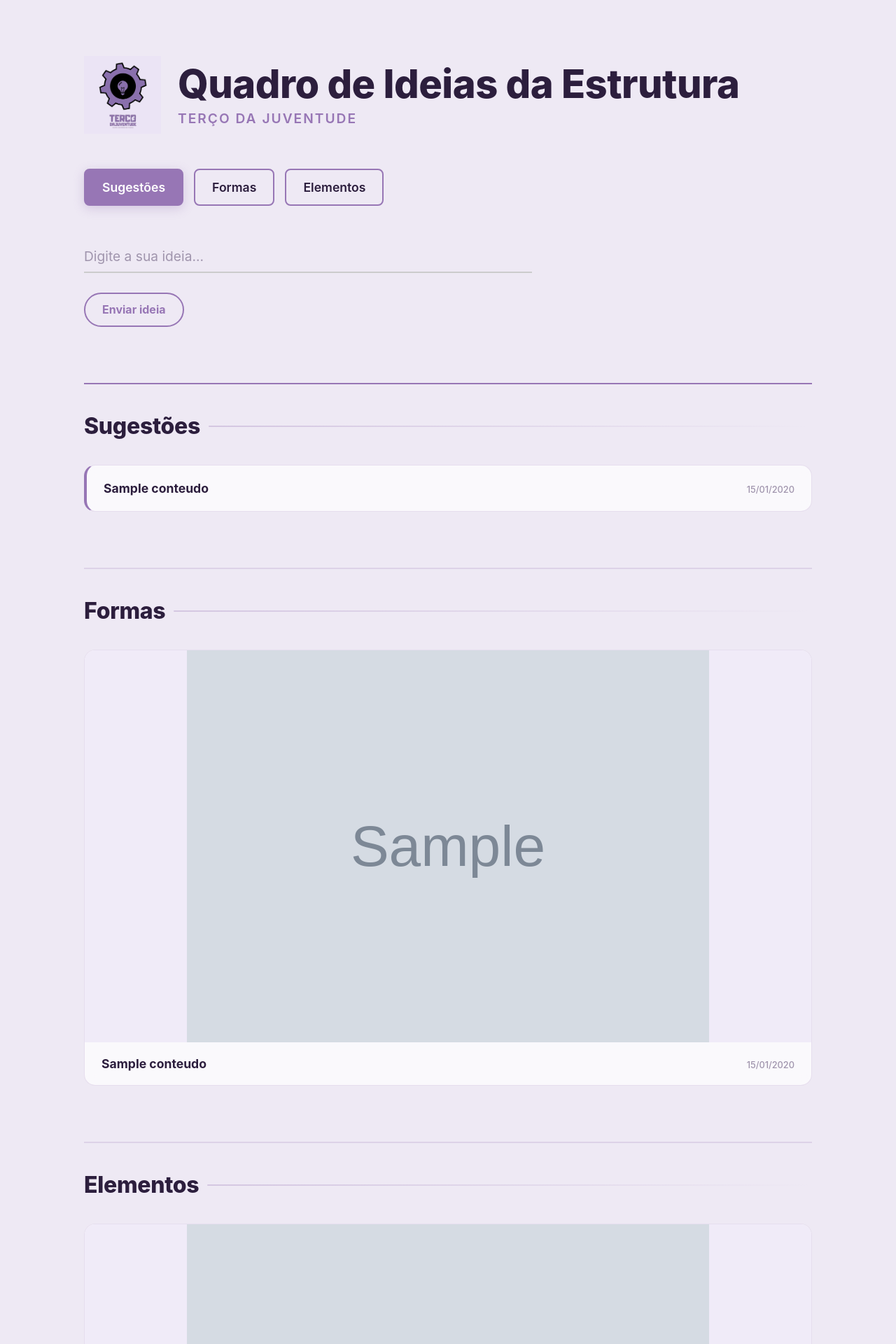
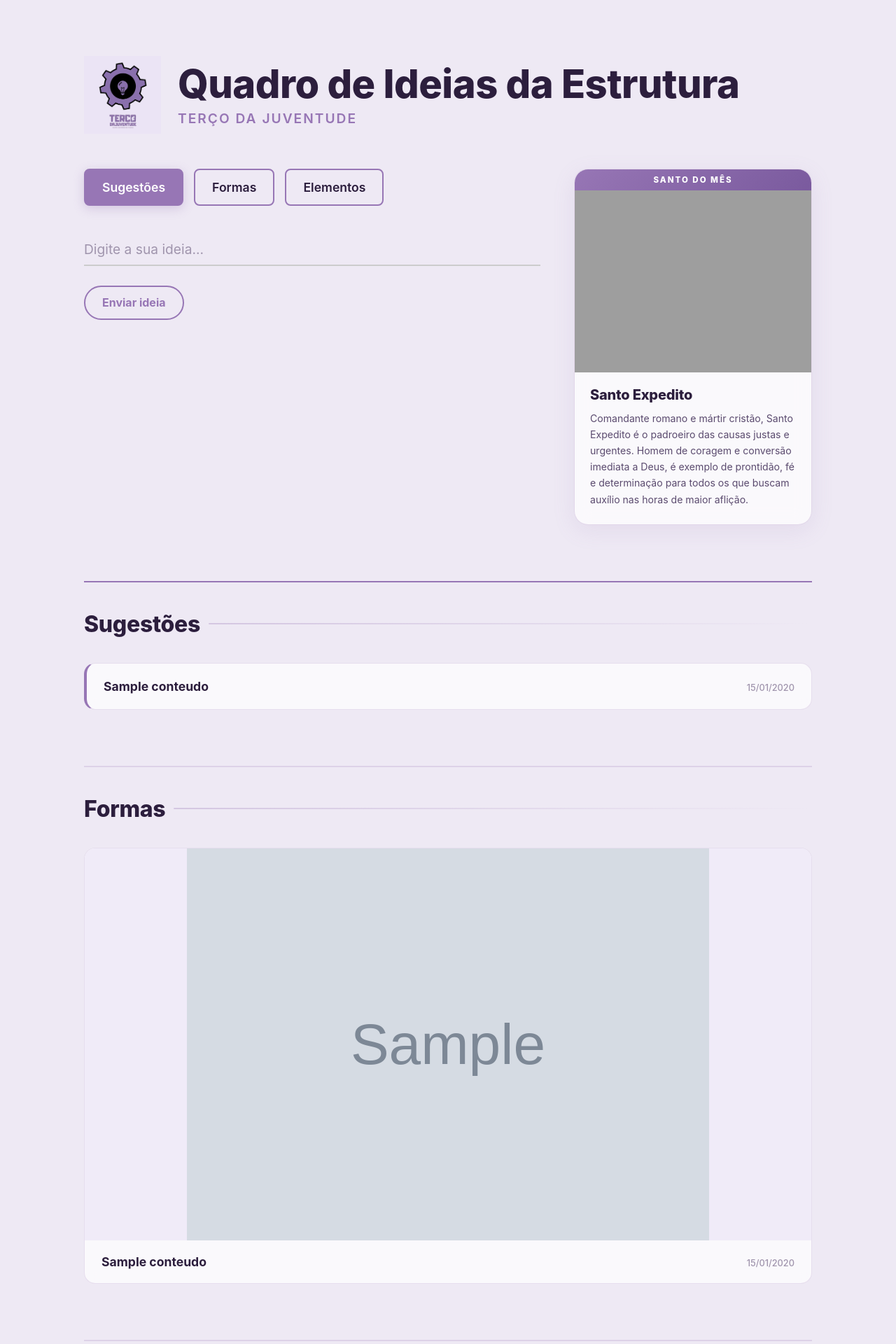
Before and after one commit to GstvAlmeida/Quadro-Ideias, a Django app: template templates/index.html in a window 1280 px wide. Shown: the top 1920 px of the page at 70% size. Run offline with Django 5.2, Linux system fonts and the light colour scheme; the template is opened without the code that fills it: values that come from a table or form of the project are taken from there, others are empty; tables that the repository leaves empty hold one stand-in row (values such as "Sample post"); grey boxes marked "Sample" are stand-in pictures; parts of the project's set-up code (start-up, migrations or seed data) failed here and were passed over; grey boxes are pictures that could not be loaded.

Commit message:
feat: add Informational card

```diff
--- a/static/style.css
+++ b/static/style.css
@@ -44,11 +44,27 @@ body {
     margin-top: 5px;
 }
 
+/* ══════════════════════════════════════
+   LAYOUT PRINCIPAL: duas colunas
+══════════════════════════════════════ */
+.main-layout {
+    display: grid;
+    grid-template-columns: 1fr 340px;
+    gap: 48px;
+    align-items: start;
+}
+
+/* ── Coluna esquerda ── */
+.coluna-form {
+    min-width: 0;
+}
+
 /* ── Tabs ── */
 .tabs {
     display: flex;
     gap: 15px;
-    margin-bottom: 50px;
+    margin-bottom: 40px;
+    flex-wrap: wrap;
 }
 
 .tab {
@@ -77,7 +93,6 @@ body {
     display: flex;
     flex-direction: column;
     gap: 28px;
-    max-width: 640px;
 }
 
 .search-wrapper {
@@ -268,6 +281,115 @@ body {
 .button--pan:hover::before { transform: translate3d(0,0,0); }
 
 /* ══════════════════════════════════════
+   CARD DO SANTO DO MÊS
+══════════════════════════════════════ */
+.coluna-santo {
+    position: sticky;
+    top: 40px;
+}
+
+.santo-card {
+    background: rgba(255, 255, 255, 0.72);
+    backdrop-filter: blur(12px);
+    border-radius: 20px;
+    border: 1.5px solid rgba(151, 118, 181, 0.25);
+    overflow: hidden;
+    box-shadow: 0 8px 32px rgba(151, 118, 181, 0.12);
+    transition: box-shadow 0.3s, transform 0.3s;
+}
+
+.santo-card:hover {
+    box-shadow: 0 12px 40px rgba(151, 118, 181, 0.2);
+    transform: translateY(-2px);
+}
+
+.santo-badge {
+    background: linear-gradient(135deg, #9776b5, #7a5a9e);
+    color: #fff;
+    font-size: 0.72rem;
+    font-weight: 800;
+    text-transform: uppercase;
+    letter-spacing: 2px;
+    padding: 8px 20px;
+    text-align: center;
+}
+
+.santo-imagem-wrap {
+    width: 100%;
+    height: 260px;
+    overflow: hidden;
+    background: linear-gradient(160deg, #e8dff5, #d5c8ea);
+    position: relative;
+}
+
+.santo-imagem {
+    width: 100%;
+    height: 100%;
+    object-fit: cover;
+    object-position: center top;
+    display: block;
+    transition: transform 0.4s ease;
+}
+
+.santo-card:hover .santo-imagem {
+    transform: scale(1.03);
+}
+
+/* Placeholder quando não há imagem */
+.santo-placeholder {
+    display: none;
+    width: 100%;
+    height: 100%;
+    flex-direction: column;
+    align-items: center;
+    justify-content: center;
+    gap: 12px;
+    color: #a090bb;
+    text-align: center;
+    font-size: 0.85rem;
+    font-weight: 500;
+    line-height: 1.5;
+    padding: 20px;
+}
+
+.santo-info {
+    padding: 20px 22px 24px;
+    display: flex;
+    flex-direction: column;
+    gap: 10px;
+}
+
+.santo-nome {
+    font-size: 1.25rem;
+    font-weight: 800;
+    color: #2c1e3d;
+    letter-spacing: -0.2px;
+}
+
+.santo-descricao {
+    font-size: 0.88rem;
+    color: #5a4a6e;
+    line-height: 1.65;
+}
+
+.santo-festa {
+    display: inline-flex;
+    align-items: center;
+    gap: 6px;
+    font-size: 0.78rem;
+    font-weight: 700;
+    color: #9776b5;
+    text-transform: uppercase;
+    letter-spacing: 0.8px;
+    margin-top: 4px;
+}
+
+.santo-festa::before {
+    content: '✦';
+    font-size: 0.65rem;
+}
+
+/* ══════════════════════════════════════
    SEÇÕES DE IDEIAS
 ══════════════════════════════════════ */
 .ideias-secao {
--- a/templates/index.html
+++ b/templates/index.html
@@ -18,6 +18,11 @@
             </div>
         </header>
 
+        <!-- ── Layout principal: formulário + card do santo ── -->
+        <div class="main-layout">
+
+            <!-- Coluna esquerda: tabs + formulário -->
+            <div class="coluna-form">
                 <div class="tabs">
                     <button class="tab active" data-tab="sugestoes">Sugestões</button>
                     <button class="tab" data-tab="formas">Formas</button>
@@ -69,6 +74,42 @@
                         </div>
                     </div>
                 </form>
+            </div>
+
+            <div class="coluna-santo">
+                <div class="santo-card">
+                    <div class="santo-badge">Santo do Mês</div>
+                    <div class="santo-imagem-wrap">
+                        <!--
+                            Troque o src abaixo pela imagem do santo.
+                            Coloque o arquivo na pasta static/ e use:
+                            <img src="{% static 'Santo_Mes.jpg' %}" alt="Nome do Santo" class="santo-imagem">
+                        -->
+                        <img src="{% static 'Sto.png' %}" alt="Santo do Mês" class="santo-imagem"
+                             onerror="this.style.display='none'; this.nextElementSibling.style.display='flex';">
+                        <div class="santo-placeholder">
+                            <svg xmlns="http://www.w3.org/2000/svg" width="48" height="48" viewBox="0 0 24 24" fill="none" stroke="currentColor" stroke-width="1" stroke-linecap="round" stroke-linejoin="round">
+                                <path d="M20 21v-2a4 4 0 0 0-4-4H8a4 4 0 0 0-4 4v2"/>
+                                <circle cx="12" cy="7" r="4"/>
+                            </svg>
+                            <span>Adicione a imagem<br>do santo em static/</span>
+                        </div>
+                    </div>
+                    <div class="santo-info">
+                        <!--
+                            Edite o nome e o texto abaixo com as informações do santo do mês.
+                        -->
+                        <h3 class="santo-nome">Santo Expedito</h3>
+                        <p class="santo-descricao">
+                            Comandante romano e mártir cristão, Santo Expedito é o padroeiro das causas justas e urgentes.
+                            Homem de coragem e conversão imediata a Deus, é exemplo de prontidão,
+                            fé e determinação para todos os que buscam auxílio nas horas de maior aflição.
+                        </p>
+                    </div>
+                </div>
+            </div>
+
+        </div><!-- fim .main-layout -->
 
         <!-- ═══ SUGESTÕES ═══ -->
         <section class="ideias-secao" id="secao-sugestoes">
@@ -175,12 +216,6 @@
             Object.entries(secoes).forEach(([key, sec]) => {
                 sec.classList.toggle('secao-destaque', key === tabName);
             });
-
-            if (secoes[tabName]) {
-                setTimeout(() => {
-                    secoes[tabName].scrollIntoView({ behavior: 'smooth', block: 'start' });
-                }, 50);
-            }
         }
 
         tabs.forEach(tab => tab.addEventListener('click', () => setTab(tab.dataset.tab)));
```
Also changed, not shown: other parts of static/style.css (+34 -12 lines). Lines whose indentation alone changed are shown as unchanged.
